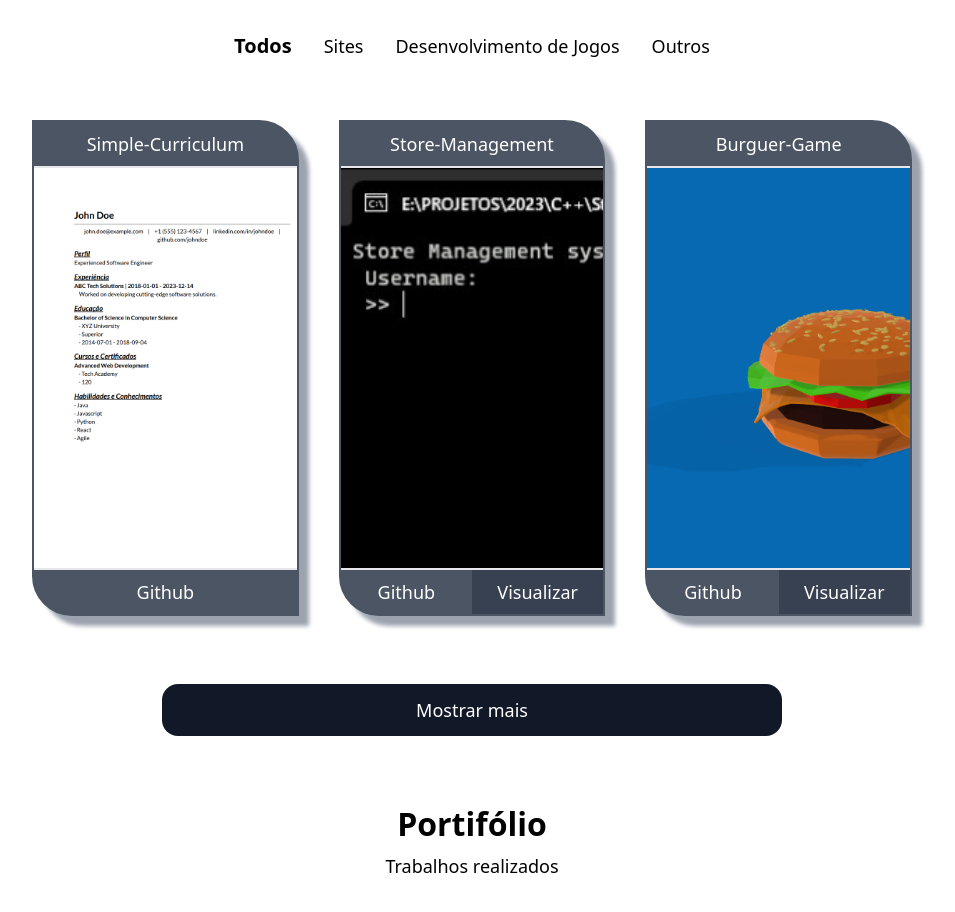
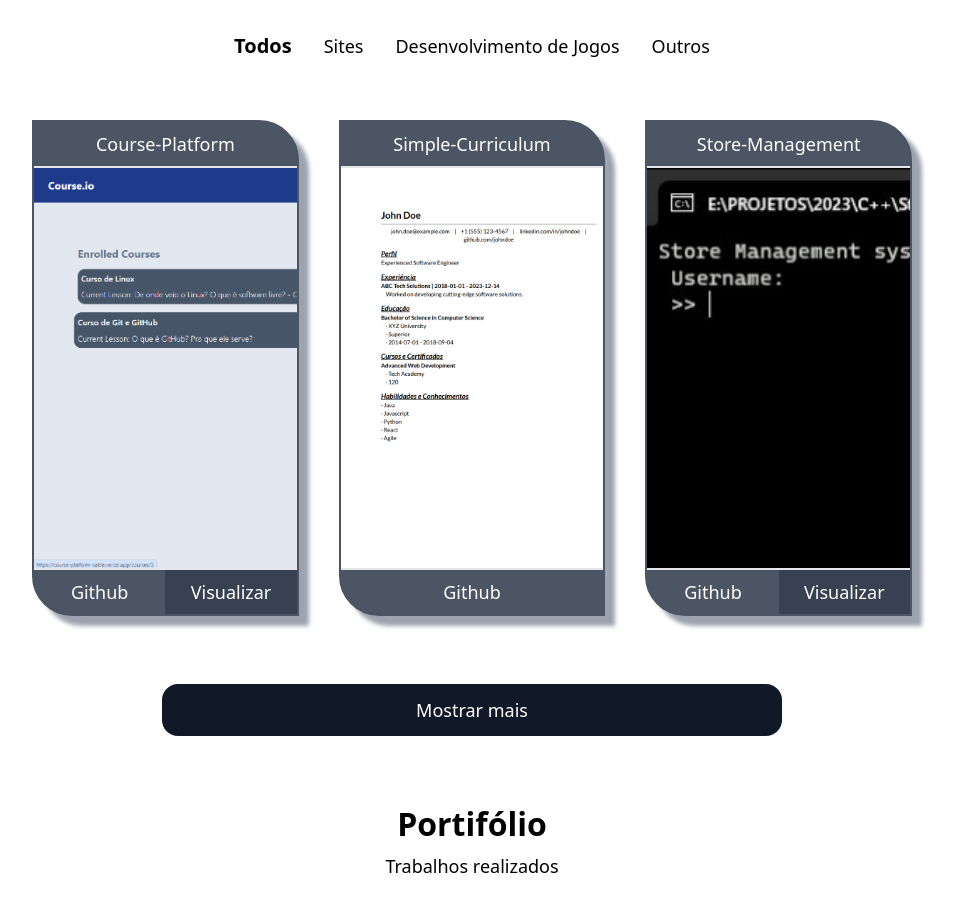
Before and after one commit to Kauan231/Portfolio, a React (Vite) app in the folder portfolio/: page / in a window 1280 px wide. Shown: the part 1960-2872 px from the top of the page, without its empty margins (168-1123 px from the left). Built offline with nearby package versions, Linux system fonts and the light colour scheme.

Commit message:
Add new project

```diff
--- a/portfolio/src/assets/home/projetos/projects.jsx
+++ b/portfolio/src/assets/home/projetos/projects.jsx
@@ -2,6 +2,7 @@ import thumbCurriculum from '../projetos/Curriculo.png'
 import thumbStore from '../projetos/Store.jpg'
 import thumbBurguer from '../projetos/BurgerIcon.png'
 import thumbSnake from '../projetos/Snake.png'
+import thumbCourse from '../projetos/course.png'
 
 import thumbNave from '../projetos/NAVE.jpg'
 import thumbRoche from '../projetos/Roche.jpg'
@@ -10,6 +11,29 @@ import thumbYpe from '../projetos/Ype.jpg'
 import thumbTetris from '../projetos/Tetris.jfif'
 
 export const personalProjectsEN = [
+    {
+        "Title": "Course-Platform",
+        "Description":
+        <>
+        This project was developed to enhance my skills in full-stack web development.
+        <br/>
+        <br/>
+        On the frontend, I utilized React.js along with Context API
+        and React Router Dom for state management and routing respectively. For styling, I employed Tailwind CSS along with custom CSS. I utilized local
+        storage to store user progress and cookies for managing JWT tokens. Input verification was handled using Yup.
+        <br/>
+        <br/>
+        For the backend, I employed Node.js with Express.js, leveraging Sequelize with SQLite for database management. Passwords were securely hashed using the Crypto library, while data validation was implemented using Joi.
+        <br/>
+        <br/>
+        In terms of testing, I utilized Jest along with Supertest for comprehensive testing coverage.
+        This revision clarifies the technologies and tools used in the project, making the description more coherent and easier to understand.
+        </>,
+        "Image": thumbCourse,
+        "Link": "https://github.com/Kauan231/Course-Platform",
+        "Video": "https://www.youtube.com/watch?v=EI1mtukspjs",
+        "Tag": "Web"
+    },
     {
         "Title": "Simple-Curriculum",
         "Description":
--- a/portfolio/src/assets/home/projetos/projetos.jsx
+++ b/portfolio/src/assets/home/projetos/projetos.jsx
@@ -2,6 +2,7 @@ import thumbCurriculum from '../projetos/Curriculo.png'
 import thumbStore from '../projetos/Store.jpg'
 import thumbBurguer from '../projetos/BurgerIcon.png'
 import thumbSnake from '../projetos/Snake.png'
+import thumbCourse from '../projetos/course.png'
 
 import thumbNave from '../projetos/NAVE.jpg'
 import thumbRoche from '../projetos/Roche.jpg'
@@ -10,6 +11,29 @@ import thumbYpe from '../projetos/Ype.jpg'
 import thumbTetris from '../projetos/Tetris.jfif'
 
 export const personalProjects = [
+    {
+        "Title": "Course-Platform",
+        "Description":
+        <>
+        Este projeto foi desenvolvido para aprimorar minhas habilidades em desenvolvimento web full-stack.
+        <br/>
+        <br/>
+        Na parte frontend, utilizei React.js junto com Context API e React Router Dom para gerenciamento de estado e roteamento,
+        respectivamente. Para estilização, empreguei Tailwind CSS juntamente com CSS personalizado. Utilizei armazenamento local
+        para salvar o progresso do usuário e cookies para gerenciar tokens JWT. A verificação de entrada foi realizada usando Yup.
+        <br/>
+        <br/>
+        Para o backend, empreguei Node.js com Express.js, utilizando Sequelize com SQLite para gerenciamento de banco de dados.
+        Senhas foram seguramente criptografadas usando a biblioteca Crypto, enquanto a validação de dados foi implementada usando Joi.
+        <br/>
+        <br/>
+        Em termos de testes, utilizei Jest junto com Supertest para uma cobertura de testes abrangente.
+        </>,
+        "Image": thumbCourse,
+        "Link": "https://github.com/Kauan231/Course-Platform",
+        "Video": "https://www.youtube.com/watch?v=EI1mtukspjs",
+        "Tag": "Web"
+    },
     {
         "Title": "Simple-Curriculum",
         "Description":
--- a/portfolio/src/components/style/Video.css
+++ b/portfolio/src/components/style/Video.css
@@ -1,9 +1,9 @@
 .Video-Container {
-    @apply flex flex-1 flex-wrap  md:grid md:col-span-4 justify-center lg:justify-normal pr-2 pl-2 sm:pt-0 pt-2 md:pl-0 md:pr-0 h-auto w-full md:min-h-[60vh] md:min-w-[60vw] bg-slate-200 ;
+    @apply flex flex-1 flex-wrap  md:grid md:col-span-4 justify-center lg:justify-normal pr-2 pl-2 sm:pt-0 pt-2 md:pl-0 md:pr-0 h-[75vh] min-[1920px]:h-full w-full md:min-h-[60vh] md:min-w-[60vw] bg-slate-200 ;
 }
 
 .Overlay-Container {
-    @apply sm:overflow-clip overflow-y-auto overscroll-none fixed left-0 right-0 top-0 bottom-0 flex flex-wrap mr-5 md:mr-10 ml-5 md:ml-10 mt-4 md:mt-[2vh] min-[1920px]:mt-[10vh] mb-20 h-[80vh] md:min-h-[60vh]  w-auto rounded-2xl  border-8 border-slate-800 z-20 bg-white;
+    @apply sm:overflow-y-scroll overflow-y-auto overscroll-none fixed left-0 right-0 top-0 bottom-0 flex flex-wrap mr-5 md:mr-10 ml-5 md:ml-10 mt-4 md:mt-[2vh] min-[1920px]:mt-[10vh] mb-20 h-[80vh] md:min-h-[60vh]  w-auto rounded-2xl  border-8 border-slate-800 z-20 bg-white;
     animation: ScaleTransition ease 0.5s;
     animation-iteration-count: 1;
     animation-fill-mode: forwards;
```
Also changed, not shown: portfolio/src/assets/home/projetos/course.png (added).
